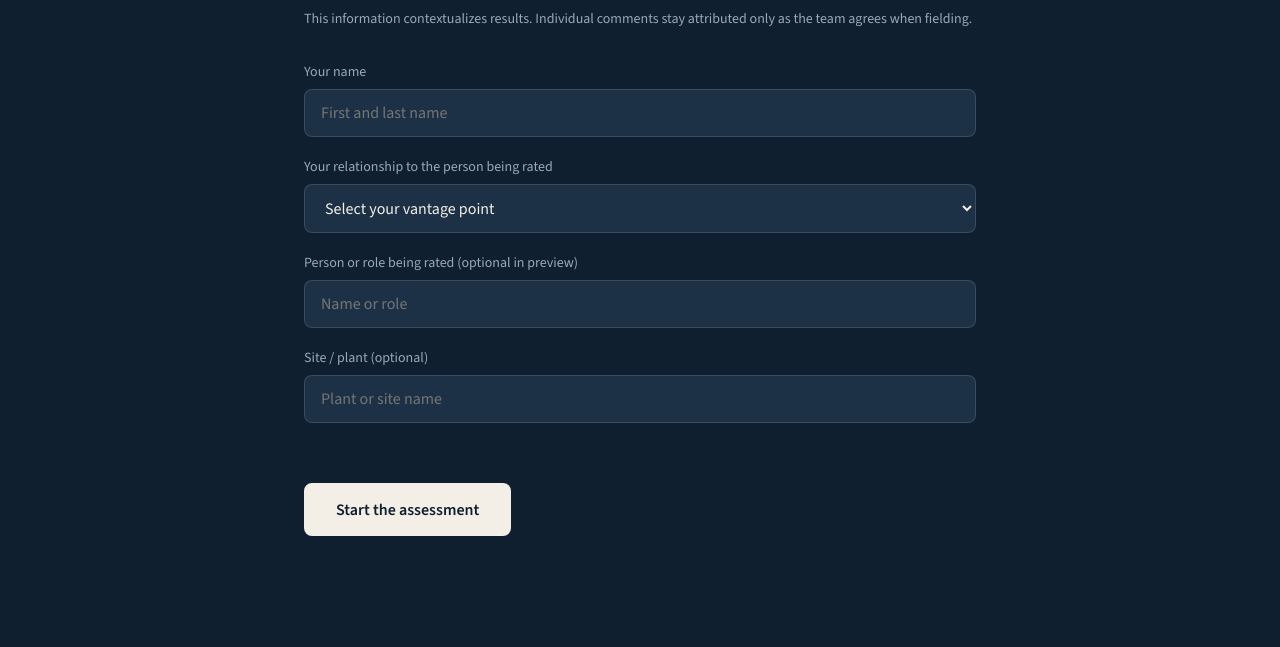
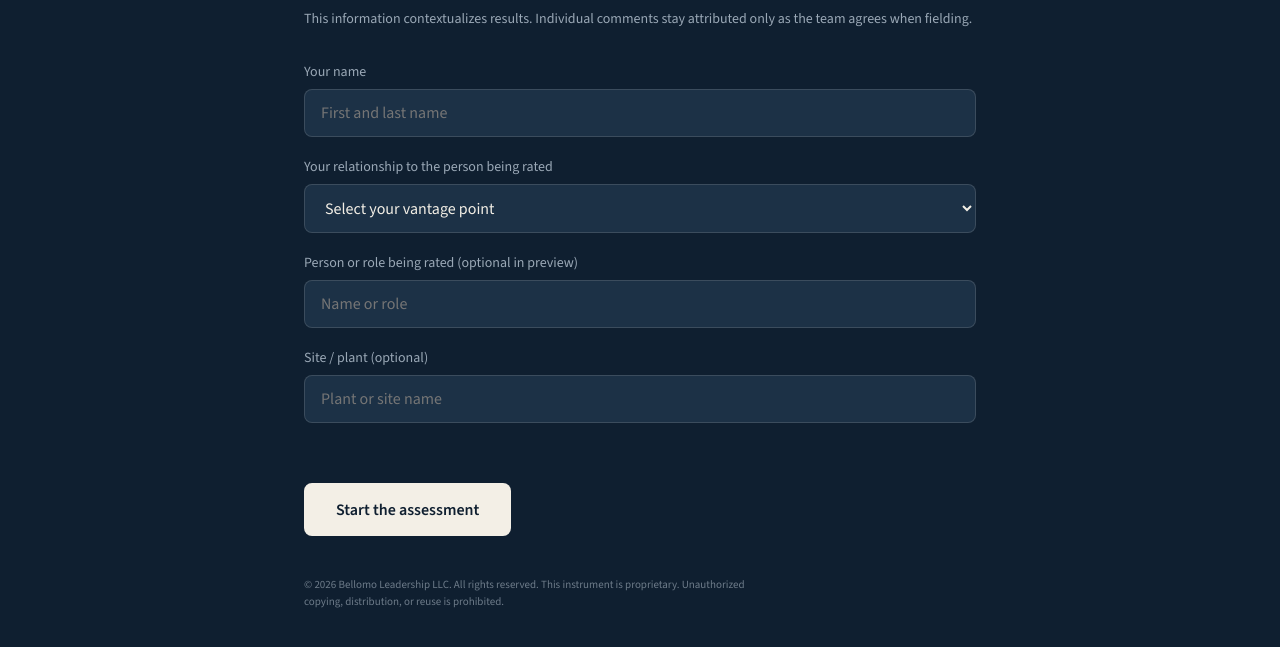
Before and after one commit to thane-eng/or-ici-preview, a plain HTML site: page index.html in a window 1280 px wide. Both pictures are taken after a click on the button "Begin the assessment". Shown: the part 171-818 px from the top of the page. Drawn offline with nearby package versions, Linux system fonts and the light colour scheme.

Commit message:
Add Bellomo Leadership LLC proprietary notice to this instrument

```diff
--- a/index.html
+++ b/index.html
@@ -31,6 +31,7 @@
     .stats span { display: block; margin-top: 4px; font-size: 14px; color: var(--subtle); }
     .note { margin-top: 32px; font-size: 14px; line-height: 1.55; color: var(--muted); }
     .fine { margin-top: 12px; font-size: 14px; line-height: 1.55; color: var(--subtle); font-style: italic; }
+    .legal { margin-top: 40px; font-size: 11px; line-height: 1.55; color: var(--subtle); max-width: 42em; }
     .btn { min-height: 48px; width: 100%; border: 0; border-radius: 8px; padding: 16px 32px; font-size: 16px; font-weight: 600; font-family: inherit; }
     .btn-primary { margin-top: 40px; background: var(--fg); color: var(--bg); }
     .btn-ghost { margin-top: 12px; background: transparent; color: var(--fg); border: 1px solid var(--border); font-weight: 500; }
@@ -139,7 +140,8 @@
           <p class="note">Rate what you have actually observed. There are no right answers. Use “Unable to observe” when you do not have a basis to judge.</p>
           <p class="fine">Responses in this preview are not saved. Walk the experience before fielding.</p>
           <button class="btn btn-primary" id="begin">Begin the assessment</button>
-          <button class="btn btn-ghost" id="sample">View a sample report</button>`);
+          <button class="btn btn-ghost" id="sample">View a sample report</button>
+          <p class="legal">© 2026 Bellomo Leadership LLC. All rights reserved. This instrument is proprietary. Unauthorized copying, distribution, or reuse is prohibited.</p>`);
         on("#begin", () => { S.phase = "profile"; render(); });
         on("#sample", () => {
           S.profile = { name:"Sample rater", role:"SLT member", subject:"Site OR", site:"Preview plant" };
@@ -159,7 +161,8 @@
             <label><span>Person or role being rated (optional in preview)</span><input id="subject" placeholder="Name or role" value="${esc(S.profile.subject)}" /></label>
             <label><span>Site / plant (optional)</span><input id="site" placeholder="Plant or site name" value="${esc(S.profile.site)}" /></label>
             <button class="btn btn-primary" type="submit">Start the assessment</button>
-          </form>`);
+          </form>
+          <p class="legal">© 2026 Bellomo Leadership LLC. All rights reserved. This instrument is proprietary. Unauthorized copying, distribution, or reuse is prohibited.</p>`);
         document.getElementById("pf").onsubmit = e => {
           e.preventDefault();
           S.profile = { name: name.value, role: role.value, subject: subject.value, site: site.value };
@@ -179,7 +182,8 @@
             <h2 style="font-size:1.6rem;line-height:1.25">${q.text}</h2>
             <p class="fine">${c.theme}</p>
             <div style="margin:32px 0">${SCALE.map(([v,l]) => `<button class="opt${S.answers[q.id]===v?" on":""}" data-v="${v}"><span class="dot">${v===0?"–":v}</span><span>${l}</span></button>`).join("")}</div>
-            <button class="btn btn-primary" id="next" ${S.answers[q.id]==null?"disabled":""}>Next</button>`);
+            <button class="btn btn-primary" id="next" ${S.answers[q.id]==null?"disabled":""}>Next</button>
+            <p class="legal">© 2026 Bellomo Leadership LLC. All rights reserved. This instrument is proprietary. Unauthorized copying, distribution, or reuse is prohibited.</p>`);
           document.querySelectorAll(".opt").forEach(b => b.onclick = () => { S.answers[q.id] = +b.dataset.v; render(); });
           on("#next", () => { if (S.answers[q.id]==null) return; S.i++; if (S.i>=STEPS.length) S.phase="results"; render(); });
           on("#back", back);
@@ -227,7 +231,8 @@
           </section>`;
         }).join("")}
         <p class="fine" style="margin-top:32px">In the live instrument, this page can be reserved for a facilitator report. This preview shows scores so you can walk the four categories with the client.</p>
-        <button class="btn btn-primary" id="reset">Run preview again</button>`);
+        <button class="btn btn-primary" id="reset">Run preview again</button>
+        <p class="legal">© 2026 Bellomo Leadership LLC. All rights reserved. This instrument is proprietary. Unauthorized copying, distribution, or reuse is prohibited.</p>`);
       drawRadar(scores);
       on("#reset", () => { location.reload(); });
     }
```
